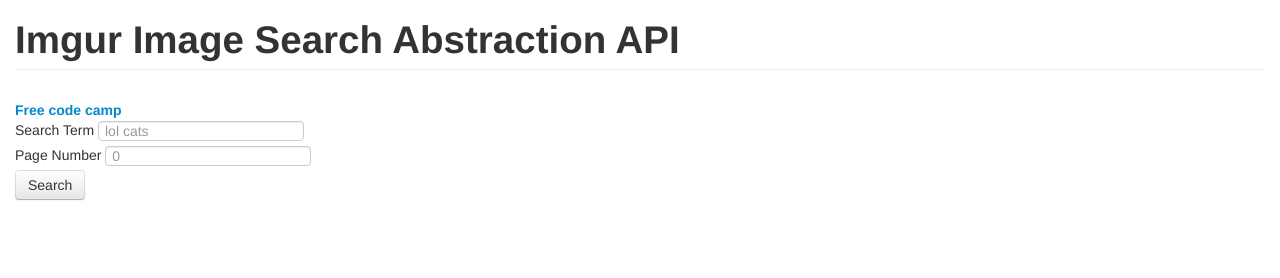
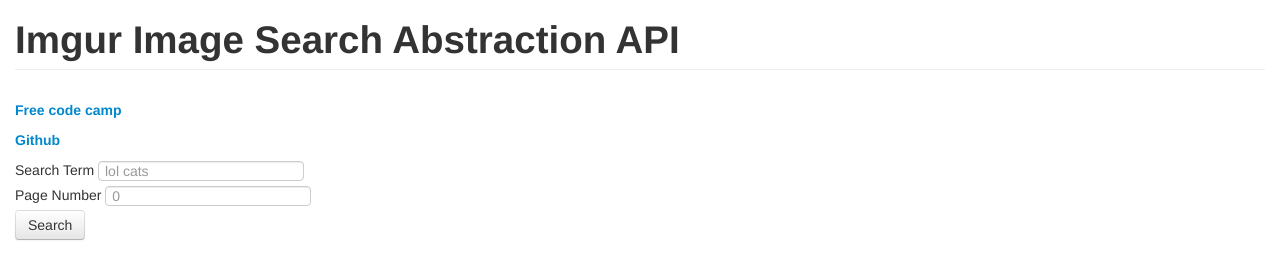
Before and after one commit to Deftwun/fcc-image-search-abstraction-layer, a website: page client/index.html in a window 1280 px wide. Drawn offline with Linux system fonts and the light colour scheme.

Commit message:
Github link

```diff
--- a/client/index.html
+++ b/client/index.html
@@ -11,8 +11,17 @@
 
     <h1 class="page-header">Imgur Image Search Abstraction API</h1>
 
+    <!--Links-->
+    <p>
     <a href="http://www.freecodecamp.com/challenges/image-search-abstraction-layer">
       <strong>Free code camp</strong></a>
+    </p>
+
+    <p>
+      <a href ="https://github.com/Deftwun/fcc-image-search-abstraction-layer">
+        <strong>Github</strong>
+      </a>
+    </p>
 
     <!--Search Form-->
     <form class="form-inline" action="search" method="GET">
```
